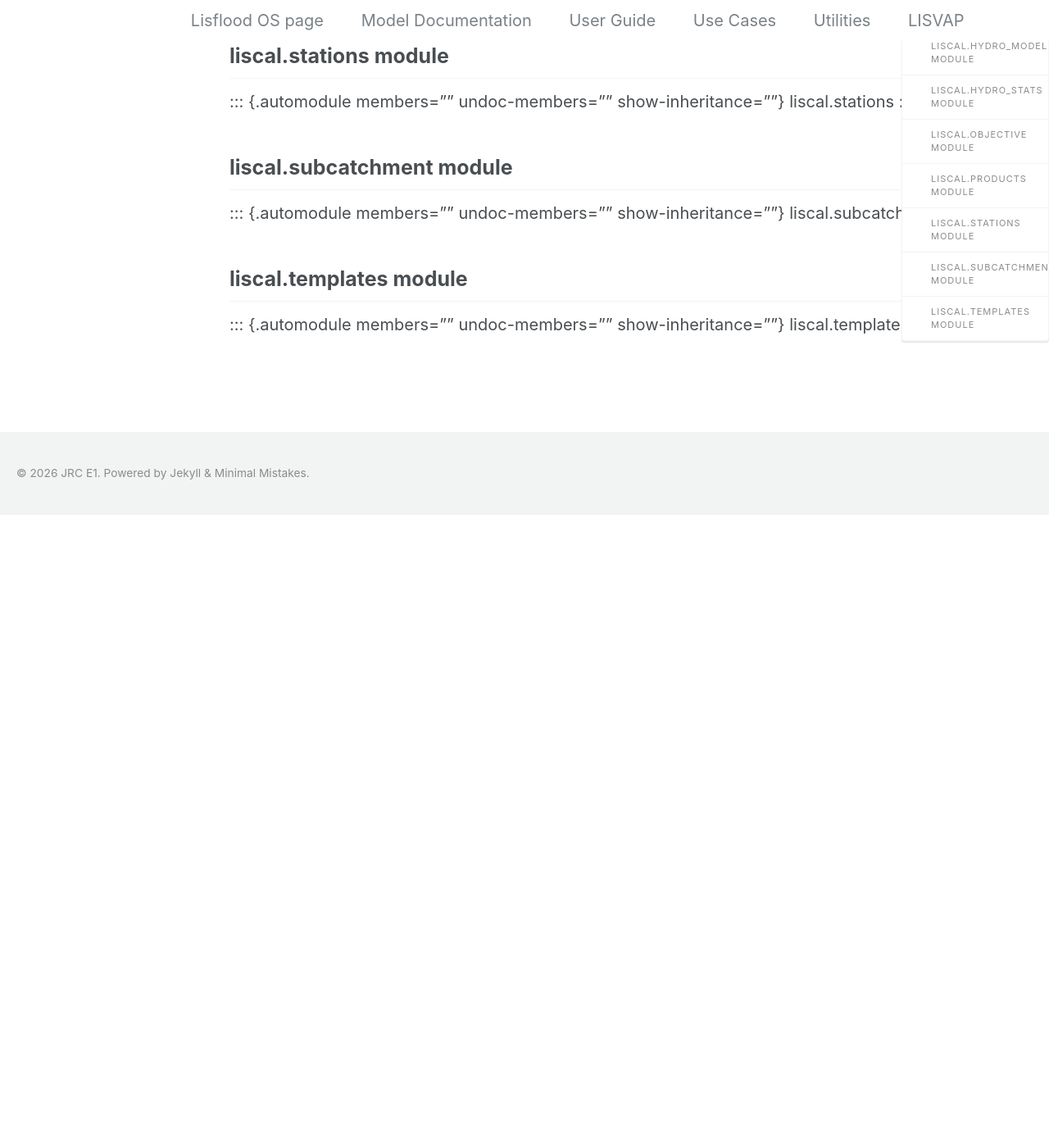
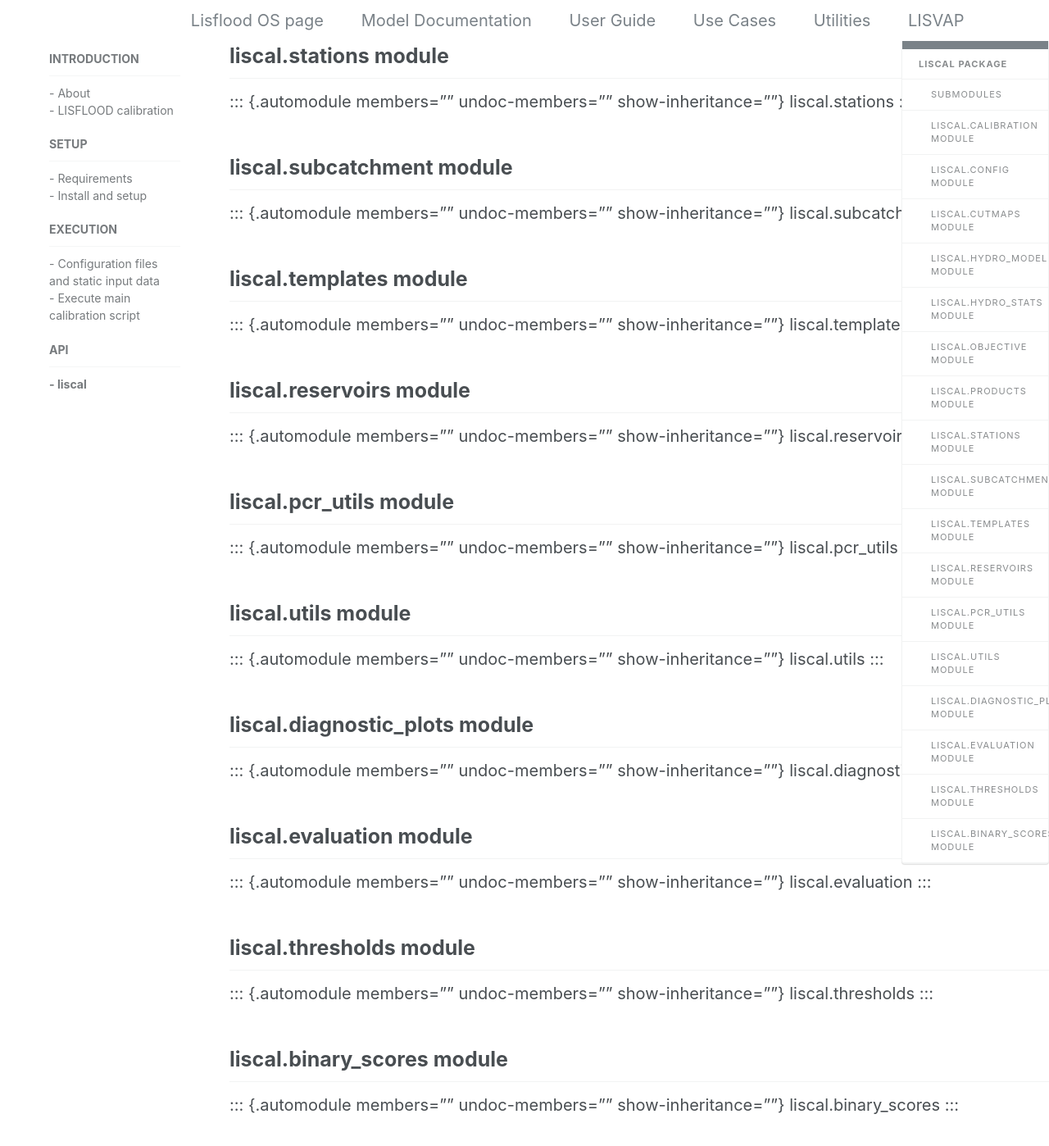
Before and after one commit to ec-jrc/lisflood-calibration, a Jekyll site: the page built from docs/4_api/index.md, in a window 1280 px wide and 1400 px high, scrolled down 1284 px. Shown: the whole window at 82% size. Built offline with Jekyll 4.4.1, drawn with Linux system fonts in a browser that asks for light colours; nearby versions of some CDN libraries; our own code applies the rules of GitHub Pages for plain Markdown files; before the commit the page ends 1911 px from its top, so only the background shows below that.

Commit message:
Updated documentation

```diff
--- a/bin/CAL_10_PARAMETER_MAPS_FROMCSV.py
+++ b/bin/CAL_10_PARAMETER_MAPS_FROMCSV.py
@@ -79,7 +79,8 @@
     )
     ds[name].attrs['standard_name'] = name
     ds[name].attrs['long_name'] = name
-    ds.to_netcdf(os.path.join(path_result, f'{name}_EFASv6.nc'),
+    #ds.to_netcdf(os.path.join(path_result, f'{name}_EFASv6.nc'),
+    ds.to_netcdf(os.path.join(path_result, f'{name}_GloFASv5.nc'),
         encoding={
             name: {
                 'zlib': True
--- a/docs/4_api/index.md
+++ b/docs/4_api/index.md
@@ -61,3 +61,45 @@
 ::: {.automodule members="" undoc-members="" show-inheritance=""}
 liscal.templates
 :::
+
+## liscal.reservoirs module
+
+::: {.automodule members="" undoc-members="" show-inheritance=""}
+liscal.reservoirs
+:::
+
+## liscal.pcr_utils module
+
+::: {.automodule members="" undoc-members="" show-inheritance=""}
+liscal.pcr_utils
+:::
+
+## liscal.utils module
+
+::: {.automodule members="" undoc-members="" show-inheritance=""}
+liscal.utils
+:::
+
+## liscal.diagnostic_plots module
+
+::: {.automodule members="" undoc-members="" show-inheritance=""}
+liscal.diagnostic_plots
+:::
+
+## liscal.evaluation module
+
+::: {.automodule members="" undoc-members="" show-inheritance=""}
+liscal.evaluation
+:::
+
+## liscal.thresholds module
+
+::: {.automodule members="" undoc-members="" show-inheritance=""}
+liscal.thresholds
+:::
+
+## liscal.binary_scores module
+
+::: {.automodule members="" undoc-members="" show-inheritance=""}
+liscal.binary_scores
+:::
```
Also changed, not shown: docs/1_about/index.md (+1 -1 lines), docs/1_calibration/index.md (+15 -1 lines), docs/3_execute/CAL_10_PARAMETER_MAPS_FROMCSV.md (added, +63 -0 lines), docs/3_execute/CAL_11_COMBINE_RESULTS.md (added, +36 -0 lines), docs/3_execute/CAL_5c_FORCING_STATS.md (added, +28 -0 lines), docs/3_execute/CAL_9_DIAGNOSTICS.md (+11 -5 lines), docs/3_execute/index.md (+3 -0 lines).
